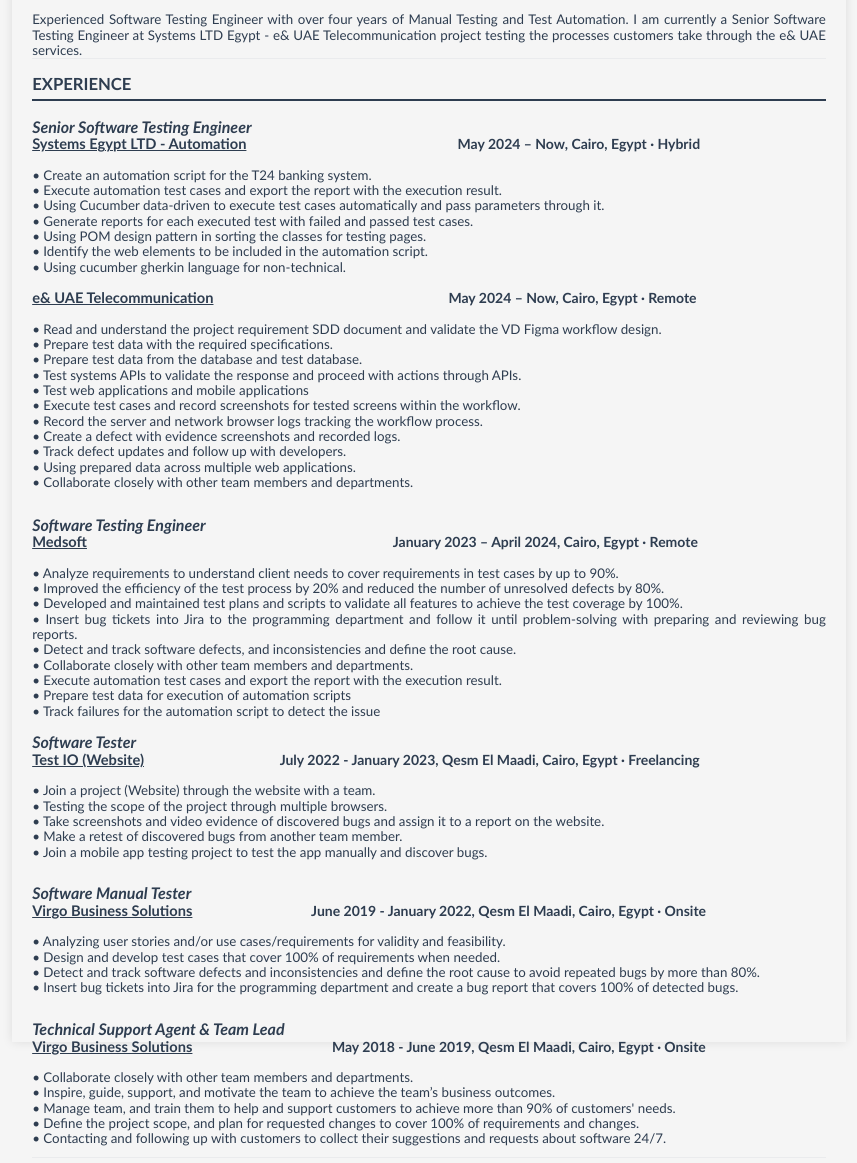
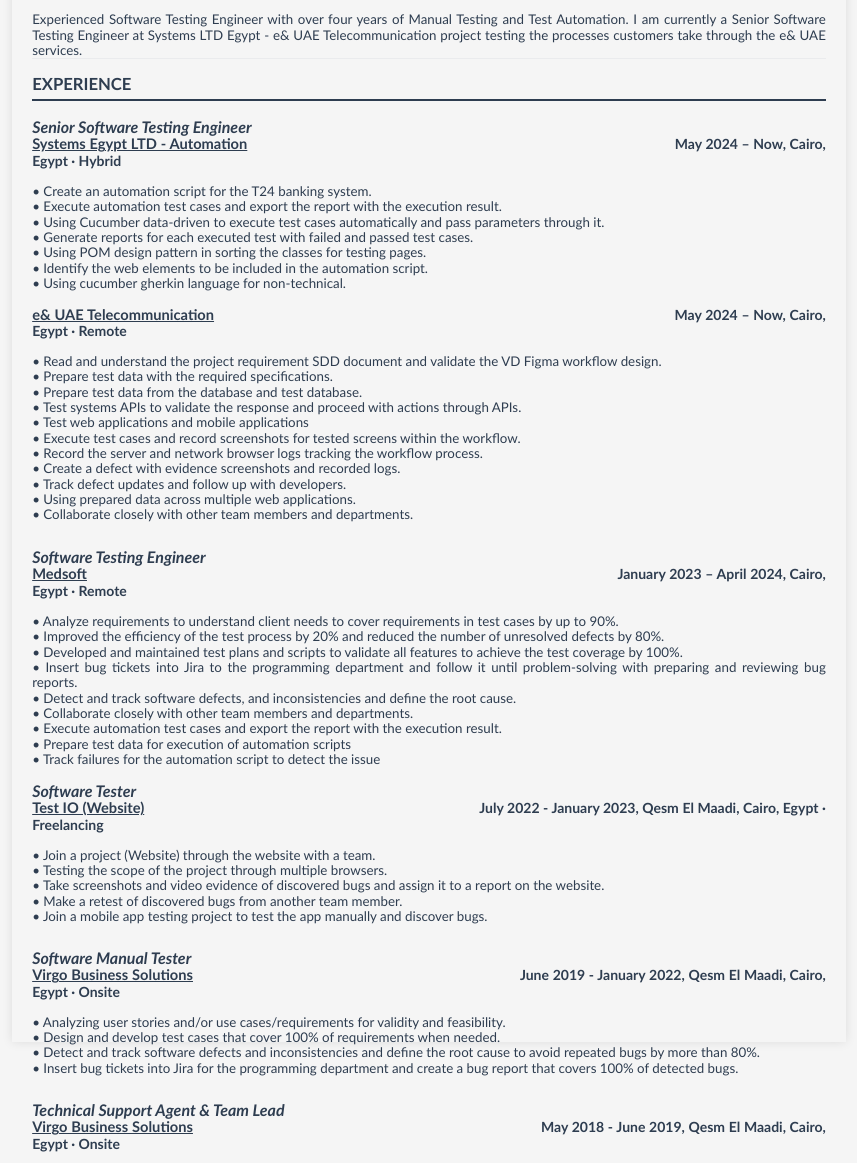
Before and after one commit to AbdulrahmanElmahdy/abdulrahmanelmahdy.github.io, a plain HTML site: page index.html in a window 1280 px wide. Shown: the part 121-1284 px from the top of the page, without its empty margins (211-1068 px from the left). Drawn offline with Linux system fonts and the light colour scheme.

Commit message:
Update index.html
Update Dates location

```diff
--- a/index.html
+++ b/index.html
@@ -792,7 +792,7 @@ minor-latin;mso-bidi-theme-font:minor-latin'><span style='mso-tab-count:1'>
 <span
 style='font-size:10.5pt;line-height:115%;font-family:"Calibri",sans-serif;
 mso-ascii-theme-font:minor-latin;mso-hansi-theme-font:minor-latin;mso-bidi-theme-font:
-minor-latin'><span style='mso-tab-count:5'>                                                                           </span>&nbsp;&nbsp;&nbsp;&nbsp;&nbsp;&nbsp;&nbsp;&nbsp;&nbsp;&nbsp;&nbsp;&nbsp;&nbsp;&nbsp;&nbsp;&nbsp;&nbsp;&nbsp;&nbsp;&nbsp;&nbsp;&nbsp;&nbsp;&nbsp;&nbsp;&nbsp;&nbsp;&nbsp;&nbsp;&nbsp;&nbsp;&nbsp;&nbsp;&nbsp;&nbsp;&nbsp;&nbsp;&nbsp;&nbsp;&nbsp;&nbsp;&nbsp;&nbsp;&nbsp;&nbsp;&nbsp;&nbsp;&nbsp;&nbsp;&nbsp;&nbsp;&nbsp;&nbsp;&nbsp;&nbsp;&nbsp;&nbsp;&nbsp;&nbsp;&nbsp;&nbsp;May
+minor-latin'><span style='mso-tab-count:5'>                                                                           </span>&nbsp;&nbsp;&nbsp;&nbsp;&nbsp;&nbsp;&nbsp;&nbsp;&nbsp;&nbsp;&nbsp;&nbsp;&nbsp;&nbsp;&nbsp;&nbsp;&nbsp;&nbsp;&nbsp;&nbsp;&nbsp;&nbsp;&nbsp;&nbsp;&nbsp;&nbsp;&nbsp;&nbsp;&nbsp;&nbsp;&nbsp;&nbsp;&nbsp;&nbsp;&nbsp;&nbsp;&nbsp;&nbsp;&nbsp;&nbsp;&nbsp;&nbsp;&nbsp;&nbsp;&nbsp;&nbsp;&nbsp;&nbsp;&nbsp;&nbsp;&nbsp;&nbsp;&nbsp;&nbsp;&nbsp;&nbsp;&nbsp;&nbsp;&nbsp;&nbsp;&nbsp;&nbsp;&nbsp;&nbsp;&nbsp;&nbsp;&nbsp;&nbsp;&nbsp;&nbsp;&nbsp;&nbsp;&nbsp;&nbsp;&nbsp;&nbsp;&nbsp;&nbsp;&nbsp;&nbsp;&nbsp;&nbsp;&nbsp;&nbsp;&nbsp;&nbsp;&nbsp;&nbsp;&nbsp;&nbsp;&nbsp;&nbsp;&nbsp;&nbsp;&nbsp;&nbsp;&nbsp;&nbsp;&nbsp;&nbsp;&nbsp;&nbsp;&nbsp;&nbsp;&nbsp;&nbsp;&nbsp;&nbsp;&nbsp;&nbsp;&nbsp;&nbsp;&nbsp;&nbsp;&nbsp;&nbsp;&nbsp;May
 2024 – Now, Cairo, Egypt · Hybrid<o:p></o:p></span></p>
 
 <p class=ReziExperienceInfos style='line-height:115%'><span style='font-family:
@@ -847,7 +847,7 @@ minor-latin'>e&amp; UAE Telecommunication</span></u></b><span style='font-size:
 10.5pt;line-height:115%;font-family:"Calibri",sans-serif;mso-ascii-theme-font:
 minor-latin;mso-hansi-theme-font:minor-latin;mso-bidi-theme-font:minor-latin'> <span
 style='mso-tab-count:6'>                                                                                 </span><span
-style='mso-spacerun:yes'>           </span><b>&nbsp;&nbsp;&nbsp;&nbsp;&nbsp;&nbsp;&nbsp;&nbsp;&nbsp;&nbsp;&nbsp;&nbsp;&nbsp;&nbsp;&nbsp;&nbsp;&nbsp;&nbsp;&nbsp;&nbsp;&nbsp;&nbsp;&nbsp;&nbsp;&nbsp;&nbsp;&nbsp;&nbsp;&nbsp;&nbsp;&nbsp;&nbsp;&nbsp;&nbsp;&nbsp;&nbsp;&nbsp;&nbsp;&nbsp;&nbsp;&nbsp;&nbsp;&nbsp;&nbsp;&nbsp;&nbsp;&nbsp;&nbsp;&nbsp;&nbsp;&nbsp;&nbsp;&nbsp;&nbsp;&nbsp;&nbsp;&nbsp;&nbsp;&nbsp;&nbsp;&nbsp;&nbsp;&nbsp;&nbsp;&nbsp;&nbsp;&nbsp;&nbsp;May 2024 – Now, Cairo, Egypt · Remote</b></span><b><u><span
+style='mso-spacerun:yes'>           </span><b>&nbsp;&nbsp;&nbsp;&nbsp;&nbsp;&nbsp;&nbsp;&nbsp;&nbsp;&nbsp;&nbsp;&nbsp;&nbsp;&nbsp;&nbsp;&nbsp;&nbsp;&nbsp;&nbsp;&nbsp;&nbsp;&nbsp;&nbsp;&nbsp;&nbsp;&nbsp;&nbsp;&nbsp;&nbsp;&nbsp;&nbsp;&nbsp;&nbsp;&nbsp;&nbsp;&nbsp;&nbsp;&nbsp;&nbsp;&nbsp;&nbsp;&nbsp;&nbsp;&nbsp;&nbsp;&nbsp;&nbsp;&nbsp;&nbsp;&nbsp;&nbsp;&nbsp;&nbsp;&nbsp;&nbsp;&nbsp;&nbsp;&nbsp;&nbsp;&nbsp;&nbsp;&nbsp;&nbsp;&nbsp;&nbsp;&nbsp;&nbsp;&nbsp;&nbsp;&nbsp;&nbsp;&nbsp;&nbsp;&nbsp;&nbsp;&nbsp;&nbsp;&nbsp;&nbsp;&nbsp;&nbsp;&nbsp;&nbsp;&nbsp;&nbsp;&nbsp;&nbsp;&nbsp;&nbsp;&nbsp;&nbsp;&nbsp;&nbsp;&nbsp;&nbsp;&nbsp;&nbsp;&nbsp;&nbsp;&nbsp;&nbsp;&nbsp;&nbsp;&nbsp;&nbsp;&nbsp;&nbsp;&nbsp;&nbsp;&nbsp;&nbsp;&nbsp;&nbsp;&nbsp;&nbsp;&nbsp;&nbsp;&nbsp;&nbsp;&nbsp;&nbsp;&nbsp;&nbsp;&nbsp;May 2024 – Now, Cairo, Egypt · Remote</b></span><b><u><span
 style='font-size:11.0pt;line-height:115%;font-family:"Calibri",sans-serif;
 mso-ascii-theme-font:minor-latin;mso-hansi-theme-font:minor-latin;mso-bidi-theme-font:
 minor-latin'><o:p></o:p></span></u></b></p>
@@ -928,7 +928,7 @@ style='font-size:11.0pt;line-height:115%;font-family:"Calibri",sans-serif;
 mso-ascii-theme-font:minor-latin;mso-hansi-theme-font:minor-latin;mso-bidi-theme-font:
 minor-latin'>Medsoft</span></u><span style='font-size:10.5pt;line-height:115%;
 font-family:"Calibri",sans-serif;mso-ascii-theme-font:minor-latin;mso-hansi-theme-font:
-minor-latin;mso-bidi-theme-font:minor-latin'><span style='mso-tab-count:1'>                                                                     </span>&nbsp;&nbsp;&nbsp;&nbsp;&nbsp;&nbsp;&nbsp;&nbsp;&nbsp;&nbsp;&nbsp;&nbsp;&nbsp;&nbsp;&nbsp;&nbsp;&nbsp;&nbsp;&nbsp;&nbsp;&nbsp;&nbsp;&nbsp;&nbsp;&nbsp;&nbsp;&nbsp;&nbsp;&nbsp;&nbsp;&nbsp;&nbsp;&nbsp;&nbsp;&nbsp;&nbsp;&nbsp;&nbsp;&nbsp;&nbsp;&nbsp;&nbsp;&nbsp;&nbsp;&nbsp;&nbsp;&nbsp;&nbsp;&nbsp;&nbsp;&nbsp;&nbsp;&nbsp;&nbsp;&nbsp;&nbsp;&nbsp;&nbsp;&nbsp;&nbsp;&nbsp;&nbsp;&nbsp;&nbsp;&nbsp;&nbsp;&nbsp;&nbsp;&nbsp;&nbsp;&nbsp;&nbsp;&nbsp;&nbsp;&nbsp;&nbsp;&nbsp;&nbsp;&nbsp;&nbsp;&nbsp;&nbsp;&nbsp;&nbsp;&nbsp;&nbsp;&nbsp;&nbsp;&nbsp;January
+minor-latin;mso-bidi-theme-font:minor-latin'><span style='mso-tab-count:1'>                                                                     </span>&nbsp;&nbsp;&nbsp;&nbsp;&nbsp;&nbsp;&nbsp;&nbsp;&nbsp;&nbsp;&nbsp;&nbsp;&nbsp;&nbsp;&nbsp;&nbsp;&nbsp;&nbsp;&nbsp;&nbsp;&nbsp;&nbsp;&nbsp;&nbsp;&nbsp;&nbsp;&nbsp;&nbsp;&nbsp;&nbsp;&nbsp;&nbsp;&nbsp;&nbsp;&nbsp;&nbsp;&nbsp;&nbsp;&nbsp;&nbsp;&nbsp;&nbsp;&nbsp;&nbsp;&nbsp;&nbsp;&nbsp;&nbsp;&nbsp;&nbsp;&nbsp;&nbsp;&nbsp;&nbsp;&nbsp;&nbsp;&nbsp;&nbsp;&nbsp;&nbsp;&nbsp;&nbsp;&nbsp;&nbsp;&nbsp;&nbsp;&nbsp;&nbsp;&nbsp;&nbsp;&nbsp;&nbsp;&nbsp;&nbsp;&nbsp;&nbsp;&nbsp;&nbsp;&nbsp;&nbsp;&nbsp;&nbsp;&nbsp;&nbsp;&nbsp;&nbsp;&nbsp;&nbsp;&nbsp;&nbsp;&nbsp;&nbsp;&nbsp;&nbsp;&nbsp;&nbsp;&nbsp;&nbsp;&nbsp;&nbsp;&nbsp;&nbsp;&nbsp;&nbsp;&nbsp;&nbsp;&nbsp;&nbsp;&nbsp;&nbsp;&nbsp;&nbsp;&nbsp;&nbsp;&nbsp;&nbsp;&nbsp;&nbsp;&nbsp;&nbsp;&nbsp;&nbsp;&nbsp;&nbsp;&nbsp;&nbsp;&nbsp;&nbsp;&nbsp;&nbsp;&nbsp;&nbsp;&nbsp;&nbsp;&nbsp;&nbsp;&nbsp;&nbsp;&nbsp;&nbsp;&nbsp;&nbsp;&nbsp;&nbsp;January
 2023 – April 2024, Cairo, Egypt · Remote<o:p></o:p></span></p>
 
 <p class=ReziExperienceInfos style='line-height:115%'><span style='font-family:
@@ -980,7 +980,7 @@ mso-ascii-theme-font:minor-latin;mso-hansi-theme-font:minor-latin;mso-bidi-theme
 minor-latin'>Test IO (Website)</span></u><span style='font-size:10.5pt;
 line-height:115%;font-family:"Calibri",sans-serif;mso-ascii-theme-font:minor-latin;
 mso-hansi-theme-font:minor-latin;mso-bidi-theme-font:minor-latin'><span
-style='mso-tab-count:1'>                  </span>&nbsp;&nbsp;&nbsp;&nbsp;&nbsp;&nbsp;&nbsp;&nbsp;&nbsp;&nbsp;&nbsp;&nbsp;&nbsp;&nbsp;&nbsp;&nbsp;&nbsp;&nbsp;&nbsp;&nbsp;&nbsp;&nbsp;&nbsp;&nbsp;&nbsp;&nbsp;&nbsp;&nbsp;&nbsp;&nbsp;&nbsp;&nbsp;&nbsp;&nbsp;&nbsp;&nbsp;&nbsp;&nbsp;&nbsp;July 2022 - January 2023, Qesm
+style='mso-tab-count:1'>                  </span>&nbsp;&nbsp;&nbsp;&nbsp;&nbsp;&nbsp;&nbsp;&nbsp;&nbsp;&nbsp;&nbsp;&nbsp;&nbsp;&nbsp;&nbsp;&nbsp;&nbsp;&nbsp;&nbsp;&nbsp;&nbsp;&nbsp;&nbsp;&nbsp;&nbsp;&nbsp;&nbsp;&nbsp;&nbsp;&nbsp;&nbsp;&nbsp;&nbsp;&nbsp;&nbsp;&nbsp;&nbsp;&nbsp;&nbsp;&nbsp;&nbsp;&nbsp;&nbsp;&nbsp;&nbsp;&nbsp;&nbsp;&nbsp;&nbsp;&nbsp;&nbsp;&nbsp;&nbsp;&nbsp;&nbsp;&nbsp;&nbsp;&nbsp;&nbsp;&nbsp;&nbsp;&nbsp;&nbsp;&nbsp;&nbsp;&nbsp;&nbsp;&nbsp;&nbsp;&nbsp;&nbsp;&nbsp;&nbsp;&nbsp;&nbsp;&nbsp;&nbsp;&nbsp;&nbsp;&nbsp;&nbsp;&nbsp;&nbsp;&nbsp;&nbsp;&nbsp;&nbsp;&nbsp;&nbsp;&nbsp;&nbsp;&nbsp;&nbsp;&nbsp;July 2022 - January 2023, Qesm
 El Maadi, Cairo, Egypt · Freelancing<o:p></o:p></span></p>
 
 <p class=ReziExperienceInfos style='line-height:115%'><span style='font-family:
@@ -1020,7 +1020,7 @@ mso-ascii-theme-font:minor-latin;mso-hansi-theme-font:minor-latin;mso-bidi-theme
 minor-latin'>Virgo Business Solutions</span></u><span style='font-size:10.5pt;
 line-height:115%;font-family:"Calibri",sans-serif;mso-ascii-theme-font:minor-latin;
 mso-hansi-theme-font:minor-latin;mso-bidi-theme-font:minor-latin'><span
-style='mso-tab-count:1'>             </span>&nbsp;&nbsp;&nbsp;&nbsp;&nbsp;&nbsp;&nbsp;&nbsp;&nbsp;&nbsp;&nbsp;&nbsp;&nbsp;&nbsp;&nbsp;&nbsp;&nbsp;&nbsp;&nbsp;&nbsp;&nbsp;&nbsp;&nbsp;&nbsp;&nbsp;&nbsp;&nbsp;&nbsp;&nbsp;&nbsp;&nbsp;&nbsp;&nbsp;&nbsp;June 2019 - January 2022, Qesm El
+style='mso-tab-count:1'>             </span>&nbsp;&nbsp;&nbsp;&nbsp;&nbsp;&nbsp;&nbsp;&nbsp;&nbsp;&nbsp;&nbsp;&nbsp;&nbsp;&nbsp;&nbsp;&nbsp;&nbsp;&nbsp;&nbsp;&nbsp;&nbsp;&nbsp;&nbsp;&nbsp;&nbsp;&nbsp;&nbsp;&nbsp;&nbsp;&nbsp;&nbsp;&nbsp;&nbsp;&nbsp;&nbsp;&nbsp;&nbsp;&nbsp;&nbsp;&nbsp;&nbsp;&nbsp;&nbsp;&nbsp;&nbsp;&nbsp;&nbsp;&nbsp;&nbsp;&nbsp;&nbsp;&nbsp;&nbsp;&nbsp;&nbsp;&nbsp;&nbsp;&nbsp;&nbsp;&nbsp;&nbsp;&nbsp;&nbsp;&nbsp;&nbsp;&nbsp;&nbsp;&nbsp;&nbsp;&nbsp;&nbsp;&nbsp;&nbsp;&nbsp;&nbsp;&nbsp;&nbsp;&nbsp;&nbsp;&nbsp;&nbsp;&nbsp;&nbsp;&nbsp;&nbsp;&nbsp;&nbsp;&nbsp;June 2019 - January 2022, Qesm El
 Maadi, Cairo, Egypt · Onsite<o:p></o:p></span></p>
 
 <p class=ReziExperienceInfos style='line-height:115%'><span style='font-family:
@@ -1057,7 +1057,7 @@ mso-ascii-theme-font:minor-latin;mso-hansi-theme-font:minor-latin;mso-bidi-theme
 minor-latin'>Virgo Business Solutions</span></u><span style='font-size:10.5pt;
 line-height:115%;font-family:"Calibri",sans-serif;mso-ascii-theme-font:minor-latin;
 mso-hansi-theme-font:minor-latin;mso-bidi-theme-font:minor-latin'><span
-style='mso-tab-count:1'>                   </span>&nbsp;&nbsp;&nbsp;&nbsp;&nbsp;&nbsp;&nbsp;&nbsp;&nbsp;&nbsp;&nbsp;&nbsp;&nbsp;&nbsp;&nbsp;&nbsp;&nbsp;&nbsp;&nbsp;&nbsp;&nbsp;&nbsp;&nbsp;&nbsp;&nbsp;&nbsp;&nbsp;&nbsp;&nbsp;&nbsp;&nbsp;&nbsp;&nbsp;&nbsp;&nbsp;&nbsp;&nbsp;&nbsp;&nbsp;&nbsp;May 2018 - June 2019, Qesm El
+style='mso-tab-count:1'>                   </span>&nbsp;&nbsp;&nbsp;&nbsp;&nbsp;&nbsp;&nbsp;&nbsp;&nbsp;&nbsp;&nbsp;&nbsp;&nbsp;&nbsp;&nbsp;&nbsp;&nbsp;&nbsp;&nbsp;&nbsp;&nbsp;&nbsp;&nbsp;&nbsp;&nbsp;&nbsp;&nbsp;&nbsp;&nbsp;&nbsp;&nbsp;&nbsp;&nbsp;&nbsp;&nbsp;&nbsp;&nbsp;&nbsp;&nbsp;&nbsp;&nbsp;&nbsp;&nbsp;&nbsp;&nbsp;&nbsp;&nbsp;&nbsp;&nbsp;&nbsp;&nbsp;&nbsp;&nbsp;&nbsp;&nbsp;&nbsp;&nbsp;&nbsp;&nbsp;&nbsp;&nbsp;&nbsp;&nbsp;&nbsp;&nbsp;&nbsp;&nbsp;&nbsp;&nbsp;&nbsp;&nbsp;&nbsp;&nbsp;&nbsp;&nbsp;&nbsp;&nbsp;&nbsp;&nbsp;&nbsp;&nbsp;&nbsp;&nbsp;&nbsp;&nbsp;&nbsp;&nbsp;&nbsp;&nbsp;&nbsp;&nbsp;&nbsp;&nbsp;&nbsp;May 2018 - June 2019, Qesm El
 Maadi, Cairo, Egypt · Onsite<o:p></o:p></span></p>
 
 <p class=ReziExperienceInfos style='line-height:115%'><span style='font-family:
```
